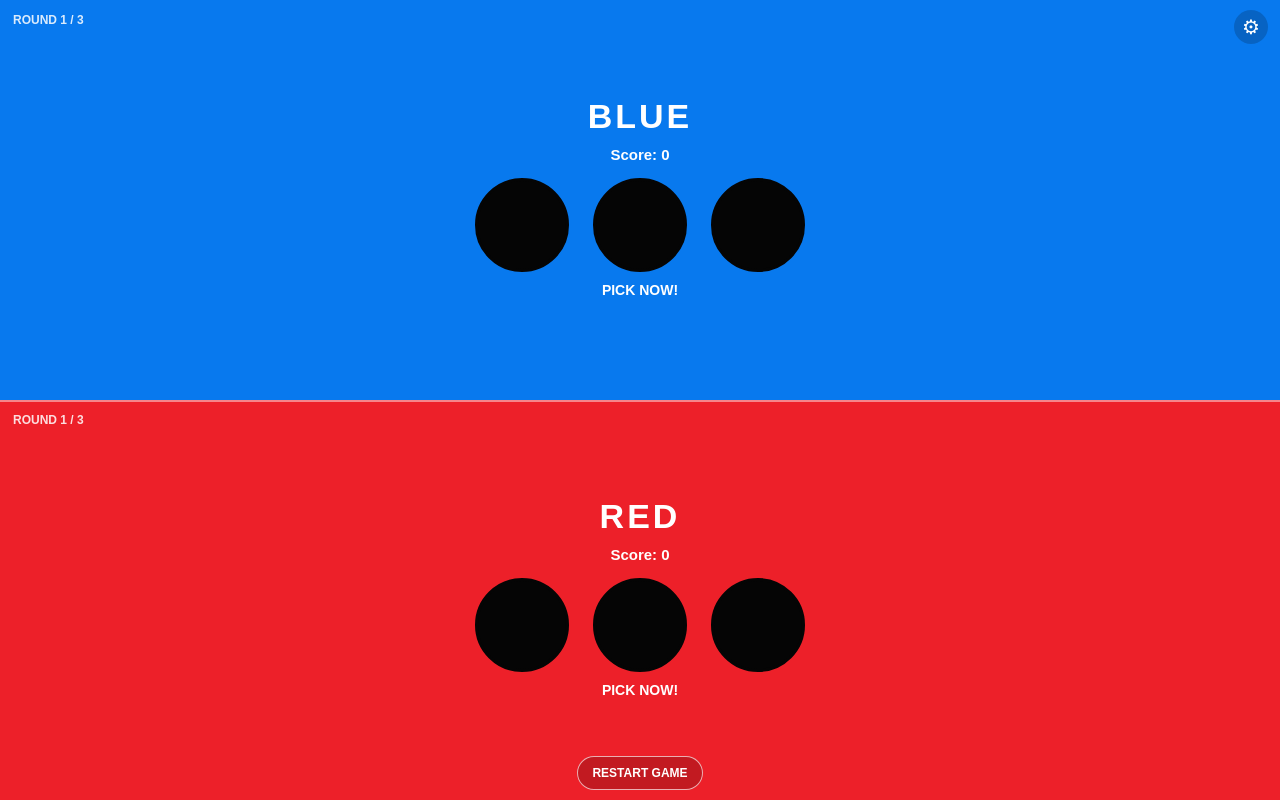
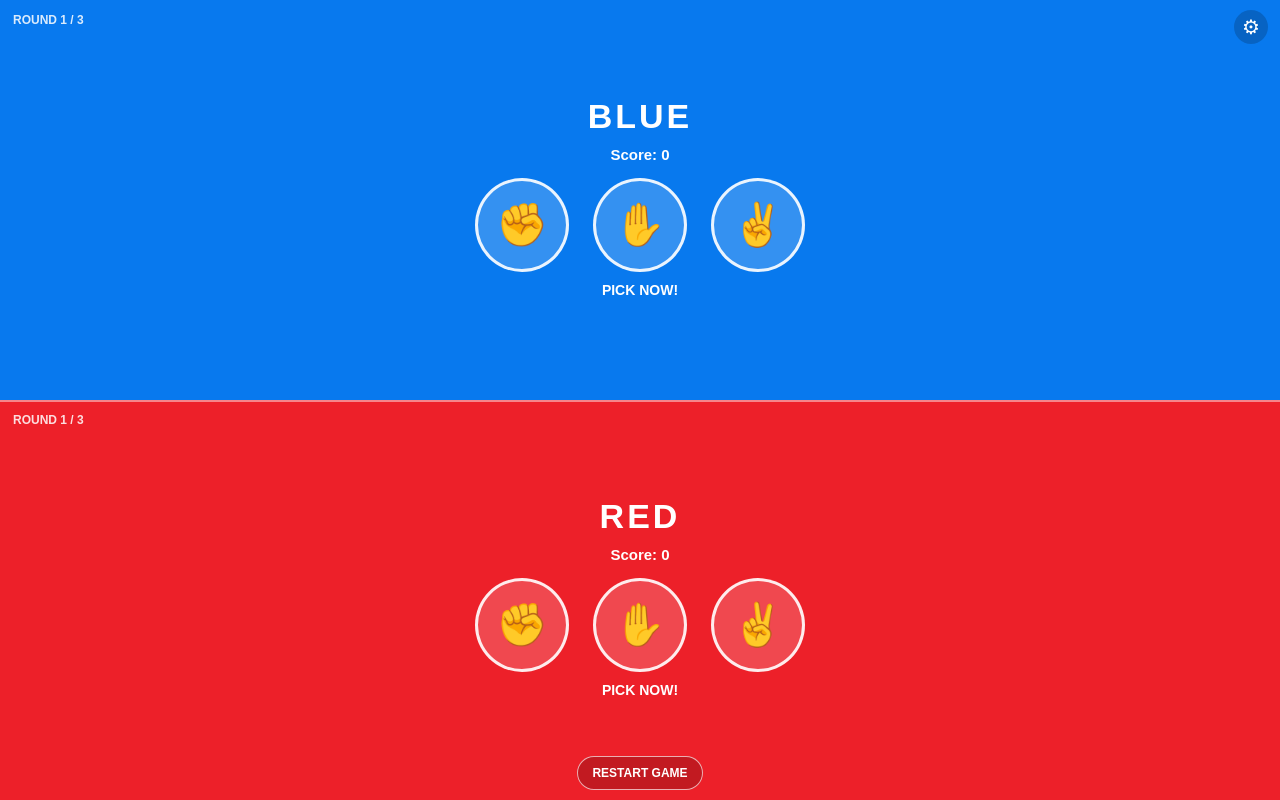
Before and after one commit to SecuredPurchase/Games, a plain HTML site: page index.html in a window 1280 px wide. Drawn offline with Linux system fonts and the light colour scheme.

Commit message:
Update index.html

```diff
--- a/index.html
+++ b/index.html
@@ -98,6 +98,7 @@ html, body {
 .blue-side .move-btn.selected { color: #0879ee; }
 .red-side .move-btn.selected { color: #ed2029; }
 
+/* Hide every choice while waiting for both players */
 .move-btn.hidden-pick,
 .move-btn.hidden-pick.selected {
   background: #050505 !important;
@@ -107,7 +108,6 @@ html, body {
 }
 
 .move-btn.hidden-pick span { visibility: hidden; }
-
 .move-btn:disabled { cursor: default; }
 
 .status {
@@ -444,8 +444,9 @@ function beginCountdown() {
 function startPicking() {
   picks = { blue: null, red: null };
   locked = false;
+
   clearSelections();
-  hidePicks();
+  revealPicks(); // Show all six buttons before players choose
 
   setStatus("blue", "PICK NOW!");
   setStatus("red", "PICK NOW!");
@@ -460,8 +461,9 @@ buttons.forEach(btn => {
 
     if (picks[side]) return;
 
-    // Store the choice, but never visually reveal it yet.
     picks[side] = move;
+
+    // As soon as the first player picks, hide every choice.
     hidePicks();
 
     setStatus(side, "LOCKED IN ✓");
@@ -478,7 +480,7 @@ function settleRound() {
   let blueMove = picks.blue;
   let redMove = picks.red;
 
-  // Change only the rigged winner's displayed move.
+  // Secret rigging changes only the selected winning side's move.
   if (winnerMode === "blue") {
     blueMove = Object.keys(beats).find(move => beats[move] === redMove);
   } else if (winnerMode === "red") {
@@ -596,7 +598,7 @@ document.getElementById("settingsOverlay").addEventListener("click", event => {
   }
 });
 
-// Begin automatically with READY? → 3 → 2 → 1 → GO!
+// Start automatically: READY? → 3 → 2 → 1 → GO!
 hidePicks();
 updateRoundLabels();
 beginCountdown();
```
